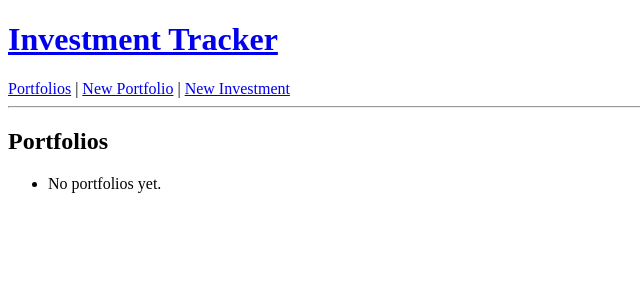
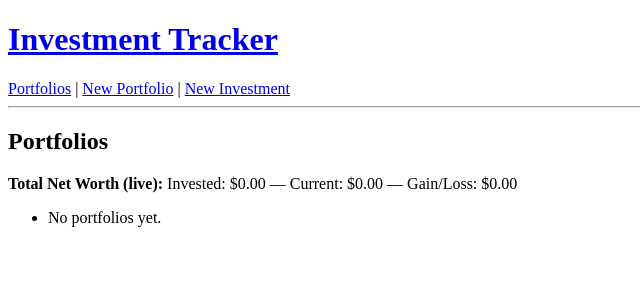
Before and after one commit to eece-4081-fall-2025/team_2_investment_tracker_app, a Django app: page / in a window 1280 px wide. Shown: the top 300 px of the page, without its empty margins (0-640 px from the left). Run offline with Django 5.2, Linux system fonts and the light colour scheme; data that the repository does not hold is empty.

Commit message:
added total invested/current/gainloss among portfolios (networth)

```diff
--- a/portfolio/templates/portfolio/portfolio_list.html
+++ b/portfolio/templates/portfolio/portfolio_list.html
@@ -1,6 +1,15 @@
 {% extends "portfolio/base.html" %}
 {% block content %}
 <h2>Portfolios</h2>
+
+<!-- TOTAL NET WORTH (LIVE) -->
+<p>
+  <strong>Total Net Worth (live):</strong>
+  Invested: <span id="tw-invested">calculating…</span> —
+  Current: <span id="tw-current">calculating…</span> —
+  Gain/Loss: <span id="tw-gain">calculating…</span>
+</p>
+
 <ul>
   {% for p in object_list %}
   <li>
@@ -9,14 +18,14 @@
     — Current: <span class="portfolio-current" id="port-current-{{ p.id }}">calculating…</span>
     — Gain/Loss: <span class="portfolio-gain" id="port-gain-{{ p.id }}">calculating…</span>
 
-    {# Hidden positions for JS to read #}
+    <!-- Hidden positions for JS to read -->
     <div class="positions" data-portfolio="{{ p.id }}" style="display:none">
       {% for inv in p.investments.all %}
         {% if inv.ticker %}
           <span class="pos"
                 data-ticker="{{ inv.ticker|upper }}"
                 data-qty="{{ inv.quantity }}"
-                data-invested="{{ inv.amount_invested }}"></span>
+                data-invested="{{ inv.invested_cash }}"></span>
         {% endif %}
       {% endfor %}
     </div>
@@ -42,7 +51,12 @@ document.addEventListener('DOMContentLoaded', function () {
   }
 
   function fmt(n) { return `$${Number(n).toFixed(2)}`; }
+  function fmtSigned(n) {
+    const sign = n > 0 ? '+' : '';
+    return `${sign}${fmt(n)}`;
+  }
 
+  // refresh a single portfolio; returns { value, invested }
   async function refreshPortfolio(container) {
     const posEls = container.querySelectorAll('.pos');
     let totalValue = 0;
@@ -52,6 +66,7 @@ document.addEventListener('DOMContentLoaded', function () {
       const ticker = (el.dataset.ticker || '').trim().toUpperCase();
       const qty = parseFloat(el.dataset.qty || '0') || 0;
       const invested = parseFloat(el.dataset.invested || '0') || 0;
+
       totalInvested += invested;
 
       const price = await fetchPrice(ticker);
@@ -66,23 +81,45 @@ document.addEventListener('DOMContentLoaded', function () {
 
     const gain = totalValue - totalInvested;
     if (gainEl) {
-      const sign = gain > 0 ? '+' : '';
-      gainEl.textContent = `${sign}${fmt(gain)}`;
+      gainEl.textContent = fmtSigned(gain);
       gainEl.style.color = gain > 0 ? 'green' : (gain < 0 ? 'red' : 'inherit');
     }
+
+    return { value: totalValue, invested: totalInvested };
   }
 
   async function refreshAll() {
     const all = document.querySelectorAll('.positions');
-    for (const p of all) await refreshPortfolio(p);
+    let aggValue = 0;
+    let aggInvested = 0;
+
+    for (const p of all) {
+      const { value, invested } = await refreshPortfolio(p);
+      aggValue += value;
+      aggInvested += invested;
+    }
+
+    const twInv = document.getElementById('tw-invested');
+    const twCur = document.getElementById('tw-current');
+    const twGain = document.getElementById('tw-gain');
+    const totalGain = aggValue - aggInvested;
+
+    if (twInv) twInv.textContent = fmt(aggInvested);
+    if (twCur) twCur.textContent = fmt(aggValue);
+    if (twGain) {
+      twGain.textContent = fmtSigned(totalGain);
+      twGain.style.color = totalGain > 0 ? 'green' : (totalGain < 0 ? 'red' : 'inherit');
+    }
   }
 
-  // Initial + polling (pause when tab hidden)
+  // initial + poll
   refreshAll();
   let timer = setInterval(() => {
     if (document.visibilityState === 'visible') refreshAll();
   }, POLL_MS);
+
   window.addEventListener('beforeunload', () => clearInterval(timer));
 });
 </script>
+
 {% endblock %}
```
Also changed, not shown: portfolio/templates/portfolio/portfolio_detail.html (+39 -36 lines).
